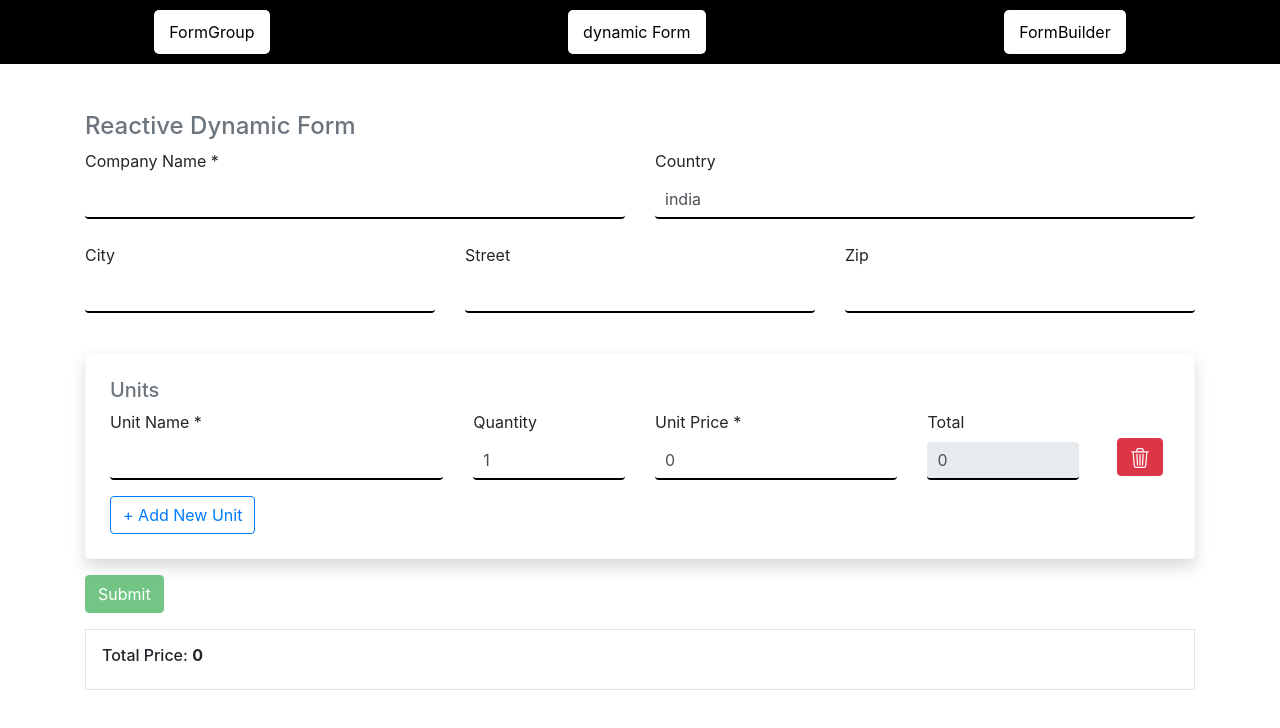
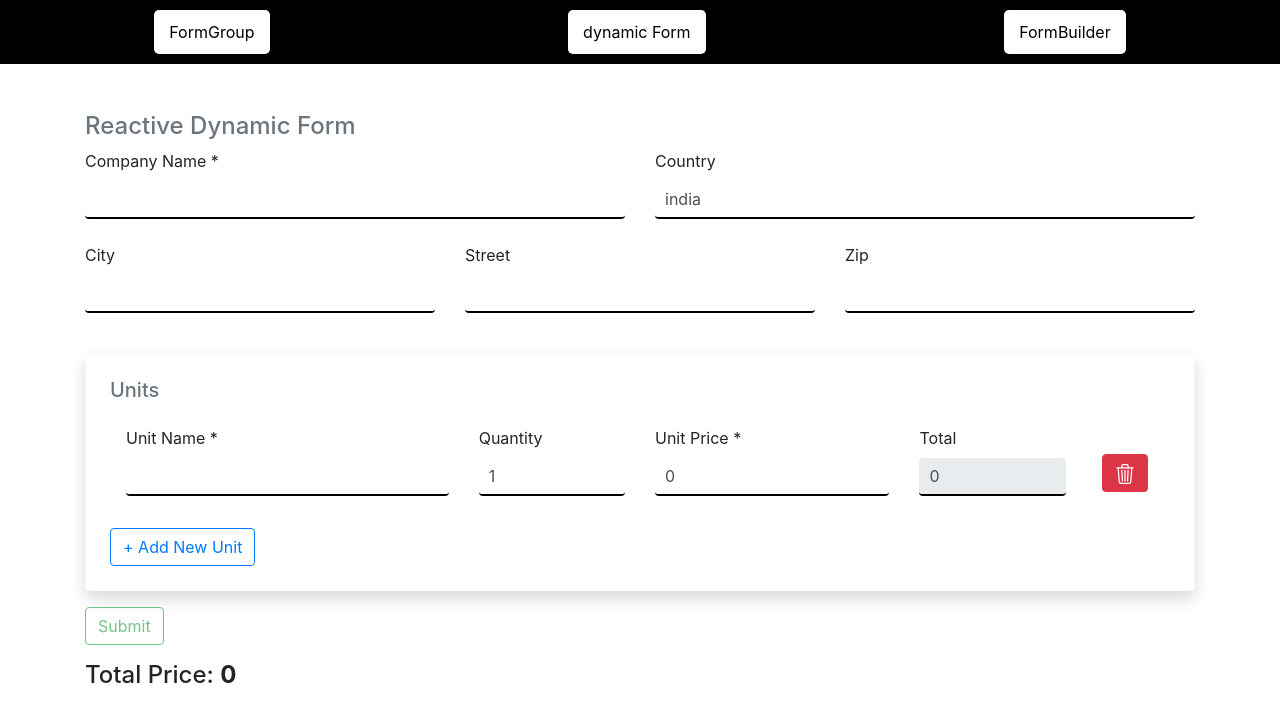
Before and after one commit to an-shubhamrajput/Angular-Tasks, an Angular app: page /dynamic-form in a window 1280 px wide. Shown: the top 728 px of the page. Built offline with nearby package versions, Linux system fonts and the light colour scheme.

Commit message:
added update functionality to dynamicForm

```diff
--- a/src/app/form-group-example/dynamic-form/dynamic-form.component.css
+++ b/src/app/form-group-example/dynamic-form/dynamic-form.component.css
@@ -6,6 +6,7 @@ input{
     background-color: transparent;
 }
 
+
 input:focus {
   background-color: transparent;
     outline: solid;
--- a/src/app/form-group-example/dynamic-form/dynamic-form.component.html
+++ b/src/app/form-group-example/dynamic-form/dynamic-form.component.html
@@ -37,10 +37,11 @@
           <h5 class="text-secondary">Units</h5>
           <form formArrayName="units">
           <div>
-            <div *ngFor="let unit of units.controls; let i = index" [formGroupName]="i" class="row align-items-center">
+            <div *ngFor="let unit of units.controls; let i = index" [formGroupName]="i" class="row p-3 align-items-center">
               <div class="col-md-4">
                 <label class="form-label">Unit Name *</label>
                 <input type="text" class="form-control" formControlName="unitName">
+
                 <div *ngIf="unit.get('unitName')?.invalid && unit.get('unitName')?.touched" class="text-danger">
                   Required
                 </div>
@@ -77,9 +78,9 @@
         </form>
         <button type="button" class="btn btn-outline-primary mt-3" (click)="addUnit()">+ Add New Unit</button>
       </div>
-        <button type="submit" class="btn btn-success mt-3" [disabled]="companyData.invalid">Submit</button>
-        <div class="mt-3 p-3 border">
-          <h6>Total Price: <strong>{{totalPrice()}}</strong></h6>
+        <button type="submit" class="btn btn-outline-success mt-3" [disabled]="companyData.invalid">Submit</button>
+        <div class="mt-3">
+          <h4>Total Price: <strong>{{totalPrice()}}</strong></h4>
         </div>
     </form>
 </div>
--- a/src/app/form-group-example/dynamic-form/dynamic-form.component.ts
+++ b/src/app/form-group-example/dynamic-form/dynamic-form.component.ts
@@ -14,7 +14,7 @@ import { FormArray } from '@angular/forms';
 
 export class DynamicFormComponent {
   companyData: FormGroup;
-
+  formsData: any[] = []
   constructor(private fb: FormBuilder) {
     this.companyData = this.fb.group({
       companyName: ['', Validators.required],
@@ -25,6 +25,7 @@ export class DynamicFormComponent {
         zip: [''],
       }),
       units: this.fb.array([]),
+      total:[0]
     });
     this.addunit();
   }
@@ -70,6 +71,7 @@ export class DynamicFormComponent {
     }
 
     console.log(totalAmount);
+    this.companyData.patchValue({total:totalAmount})
     return totalAmount;
   }
 
@@ -80,6 +82,8 @@ export class DynamicFormComponent {
   onSubmit() {
     if (this.companyData.valid) {
       alert('Form Submitted Successfully!');
+      this.formsData.push(this.companyData.value)
+      // this.formsData = this.companyData.value;
       console.log(this.companyData.value);
       this.totalPrice();
 
```
